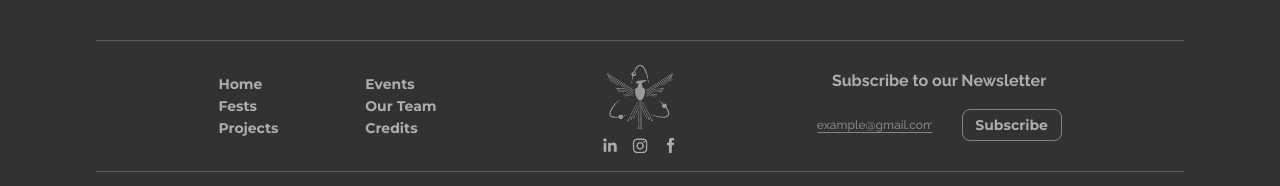
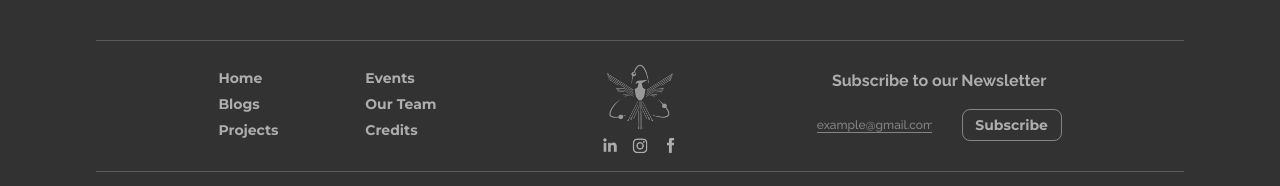
Before and after one commit to VI5H4L/Phoenix, a React (Create React App) app: page / in a window 1280 px wide. Shown: the part 1454-1640 px from the top of the page. Built offline with nearby package versions, Linux system fonts and the light colour scheme.

Commit message:
Footer Links Active

```diff
--- a/src/App.js
+++ b/src/App.js
@@ -13,7 +13,7 @@ function App() {
     <Routes>
 
       <Route  path = "/" element={<Homepage/>}/>
-      <Route  path = "/blog" element={<Blogmain/>}/>
+      <Route  path = "/blogs" element={<Blogmain/>}/>
       <Route  path = "/*" element={<Errorpage/>}/>
 
     </Routes>
--- a/src/Components/Footer.js
+++ b/src/Components/Footer.js
@@ -8,15 +8,15 @@ export default function Footer(){
                 <div className={FooterCSS.left_section}>
                     <div className={FooterCSS.text_section}>
                        <div className={FooterCSS.left_text}>
-                        <p  to="\">Home</p>
-                        <p to="\">Fests</p>
-                        <p to="\">Projects</p>
+                       <Link className={FooterCSS.left_link} to={"/"}><p  to="\">Home</p></Link>
+                       <Link className={FooterCSS.left_link} to={"/blogs"}><p to="\">Blogs</p></Link>
+                       <Link className={FooterCSS.left_link} to={"/projects"}><p to="\">Projects</p></Link>
                        </div>
 
                        <div className={FooterCSS.right_text}>
-                        <p to="\">Events</p>
-                        <p to="\">Our Team</p>
-                        <p to="\">Credits</p>
+                       <Link className={FooterCSS.right_link} to={"/projects"}><p to="\">Events</p></Link>
+                       <Link className={FooterCSS.right_link} to={"/projects"}><p to="\">Our Team</p></Link>
+                       <Link className={FooterCSS.right_link} to={"/projects"}><p to="\">Credits</p></Link>
                        </div>
 
                     </div>
--- a/src/Components/Footer.module.css
+++ b/src/Components/Footer.module.css
@@ -110,7 +110,7 @@
     justify-content: center;
 }
 
-.left_text>p{
+.left_link{
     text-decoration: none;
     font-family: 'Montserrat', sans-serif;
     font-style: normal;
@@ -121,6 +121,7 @@
     margin: 2.5px 0px;
 }
 
+
 .right_text{
     width: 40%;
     height: 100%;
@@ -130,7 +131,7 @@
     justify-content: center;
 }
 
-.right_text>p{
+.right_link{
     text-decoration: none;
     font-family: 'Montserrat', sans-serif;
     font-style: normal;
@@ -269,11 +270,11 @@
         font-size: 13px;
     }
 
-    .left_text>p{
+    .left_link{
         font-size: 13px;
     }
 
-    .right_text>p{
+    .right_link{
         text-align: right;
         font-size: 13px;
     }
```
